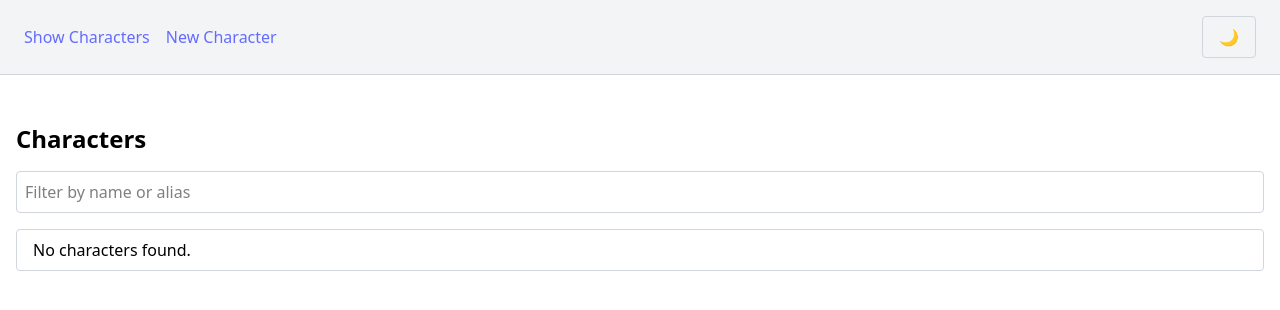
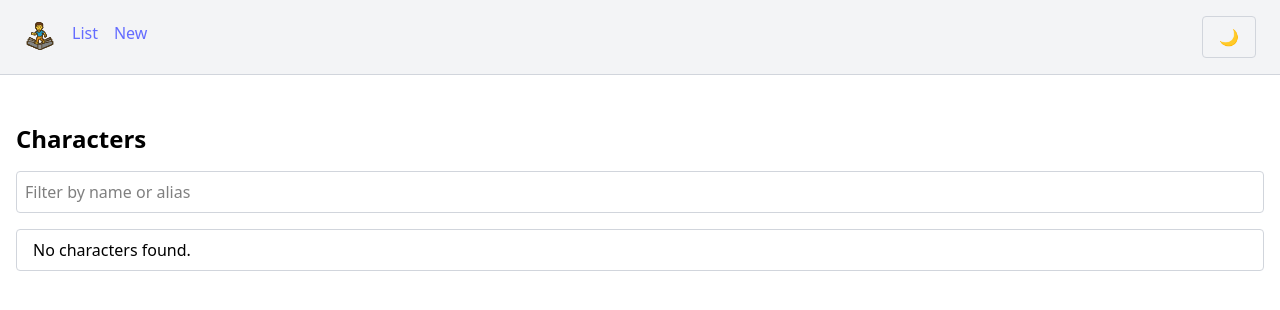
Before and after one commit to hamidmayeli/character-tracker, a React (Vite) app: page / in a window 1280 px wide. Shown: the top 310 px of the page. Built offline with nearby package versions, Linux system fonts and the light colour scheme.

Commit message:
Inhance saving relations

```diff
--- a/src/App.tsx
+++ b/src/App.tsx
@@ -21,8 +21,11 @@ function App() {
     <BrowserRouter>
       <header className="flex justify-between items-center px-6 py-4 mb-8 bg-gray-100 dark:bg-gray-800 border-b border-gray-300 dark:border-gray-700">
         <nav className="flex gap-4">
-          <Link to="/" className="text-gray-800 dark:text-gray-100 hover:underline">Show Characters</Link>
-          <Link to="/character" className="text-gray-800 dark:text-gray-100 hover:underline">New Character</Link>
+          <div>
+            <img src="/logo.svg" alt="Logo" className='w-8 h-auto' />
+          </div>
+          <Link to="/" className="text-gray-800 dark:text-gray-100 hover:underline">List</Link>
+          <Link to="/character" className="text-gray-800 dark:text-gray-100 hover:underline">New</Link>
         </nav>
         <button
           onClick={() => updateTheme(theme === 'light' ? 'dark' : 'light')}
--- a/src/index.css
+++ b/src/index.css
@@ -49,4 +49,5 @@ select {
 
 option {
   @apply border border-gray-300 dark:border-gray-700 rounded p-2 w-full box-border mb-0.5;
+  @apply bg-white text-black dark:bg-gray-900 dark:text-white;
 }
--- a/src/pages/ShowCharacters.tsx
+++ b/src/pages/ShowCharacters.tsx
@@ -65,7 +65,7 @@ function ShowCharacters() {
                 {selected.relatedTo.map((rel, idx) => {
                   const relChar = characters.find(c => c.id === rel.characterId);
                   return (
-                    <li key={idx}>
+                    <li key={idx} onClick={() => setSelectedId(rel.characterId)} role="button">
                       {relChar ? relChar.name : rel.characterId} ({rel.relation})
                     </li>
                   );
--- a/src/storage.ts
+++ b/src/storage.ts
@@ -5,7 +5,32 @@ export const storage: IStorage = {
     }
 
     const characters = storage.getCharacters();
-    characters.push(character);
+
+    // Add or update character
+    const index = characters.findIndex(c => c.id === character.id);
+    if (index !== -1) {
+      characters[index] = character;
+    } else {
+      characters.push(character);
+    }
+
+    // For each relation, add reciprocal relation to related character
+    character.relatedTo.filter(rel => !rel.relation.startsWith('!')).forEach(rel => {
+      const targetChar = characters.find(c => c.id === rel.characterId);
+      if (targetChar) {
+        // Check if reciprocal already exists
+        const reciprocalExists = targetChar.relatedTo.some(r => r.characterId === character.id);
+        if (!reciprocalExists) {
+          targetChar.relatedTo.push({ characterId: character.id, relation: '!' + rel.relation });
+        } else {
+          const reciprocal = targetChar.relatedTo.find(r => r.characterId === character.id);
+          if (reciprocal) {
+            reciprocal.relation = '!' + rel.relation;
+          }
+        }
+      }
+    });
+
     localStorage.setItem('characters', JSON.stringify(characters));
   },
   getCharacters: () => {
```
Also changed, not shown: public/logo.svg (renamed from src/assets/logo.svg).
